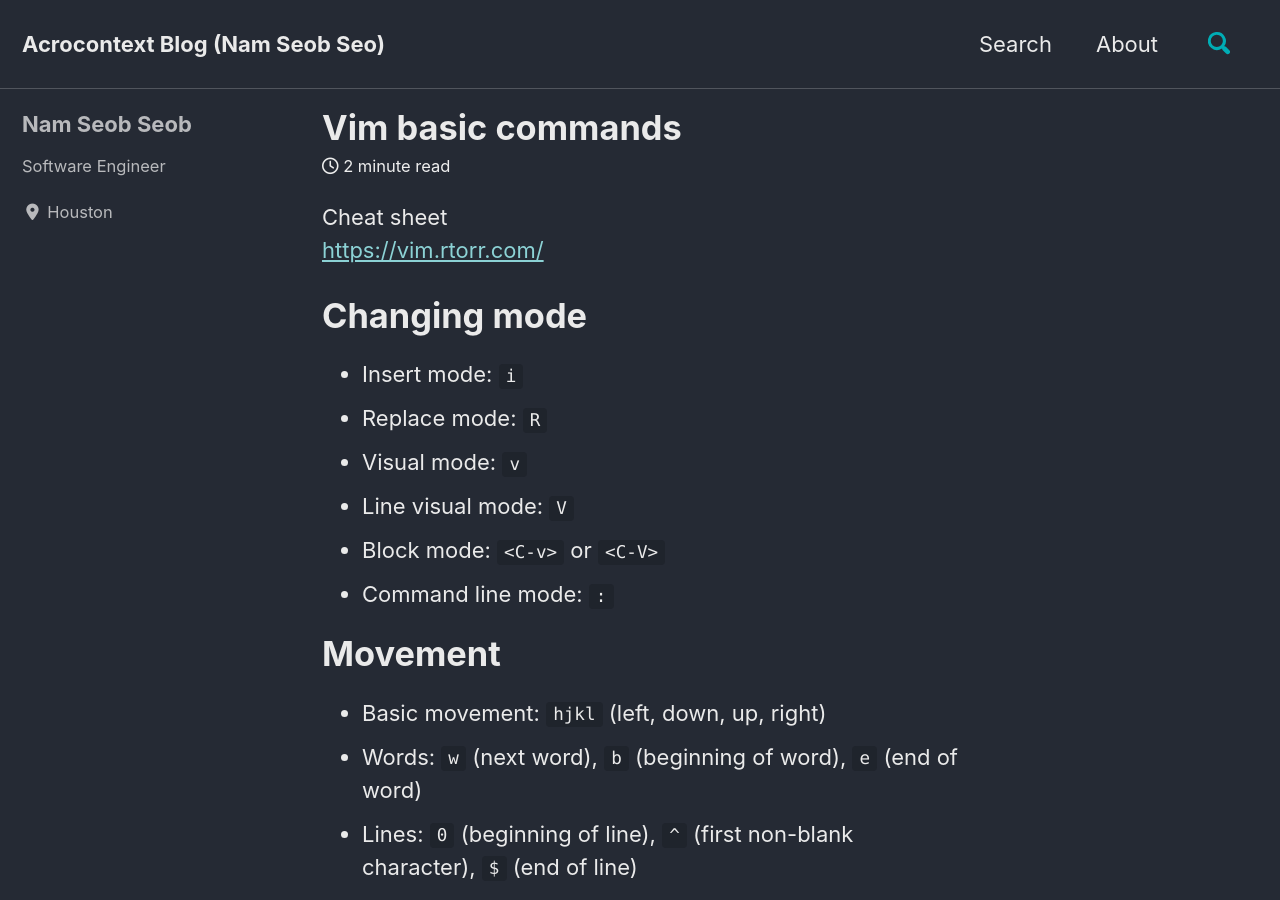
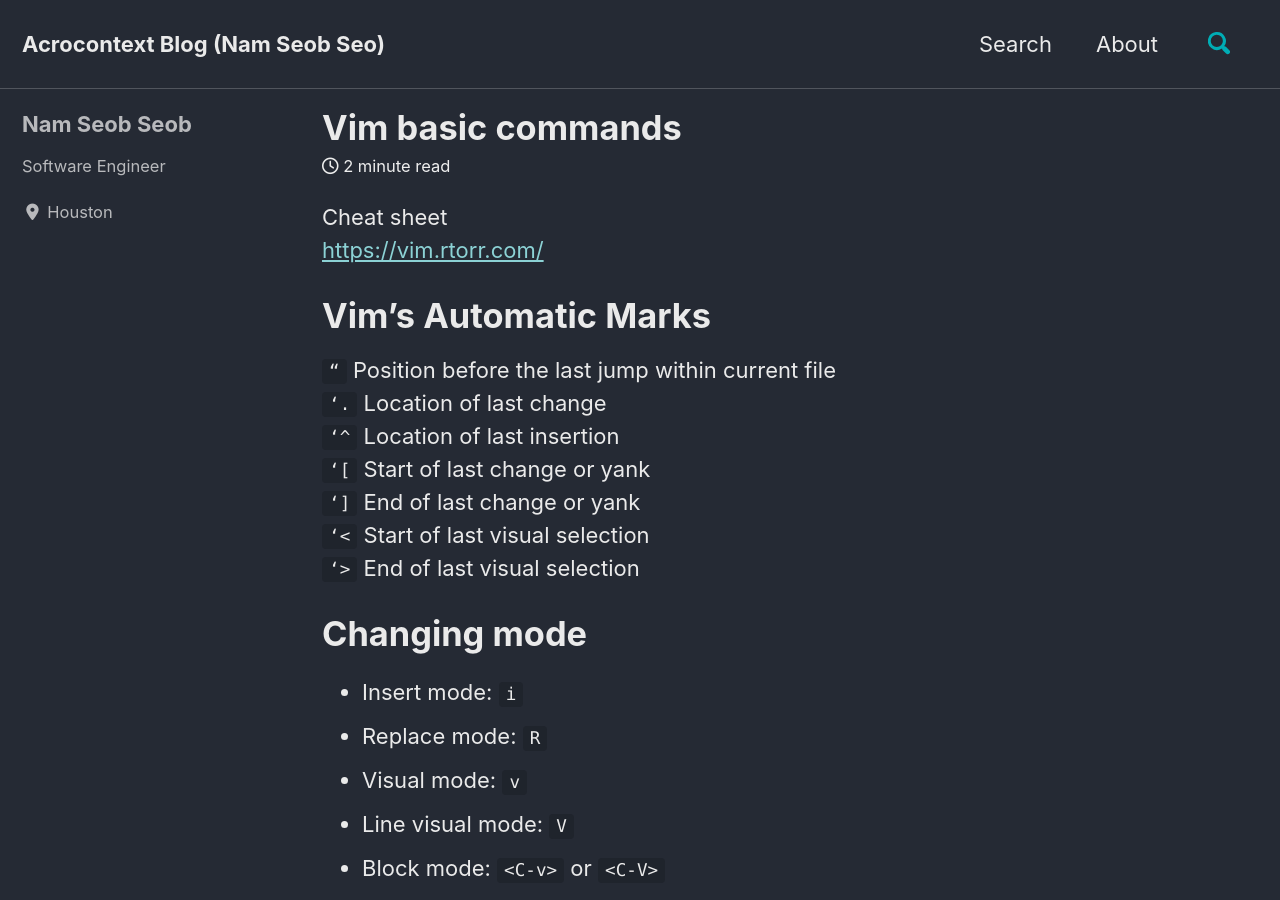
Before and after one commit to nsclass/nsclass.github.io, a Jekyll site: the page built from _posts/2020-06-14-vim-basic-commands.md, in a window 1280 px wide and 900 px high. Built offline with Jekyll 4.4.1, drawn with Linux system fonts in a browser that asks for light colours; cached includes are drawn as plain includes; nearby versions of some CDN libraries.

Commit message:
vim automatic marks

```diff
--- a/_posts/2020-06-14-vim-basic-commands.md
+++ b/_posts/2020-06-14-vim-basic-commands.md
@@ -14,6 +14,16 @@
 
 Cheat sheet
 [https://vim.rtorr.com/](https://vim.rtorr.com/)
+
+# Vim's Automatic Marks
+
+`“` Position before the last jump within current file
+`‘.` Location of last change
+`‘^` Location of last insertion
+`‘[` Start of last change or yank
+`‘]` End of last change or yank
+`‘<` Start of last visual selection
+`‘>` End of last visual selection
 
 # Changing mode
 
```
